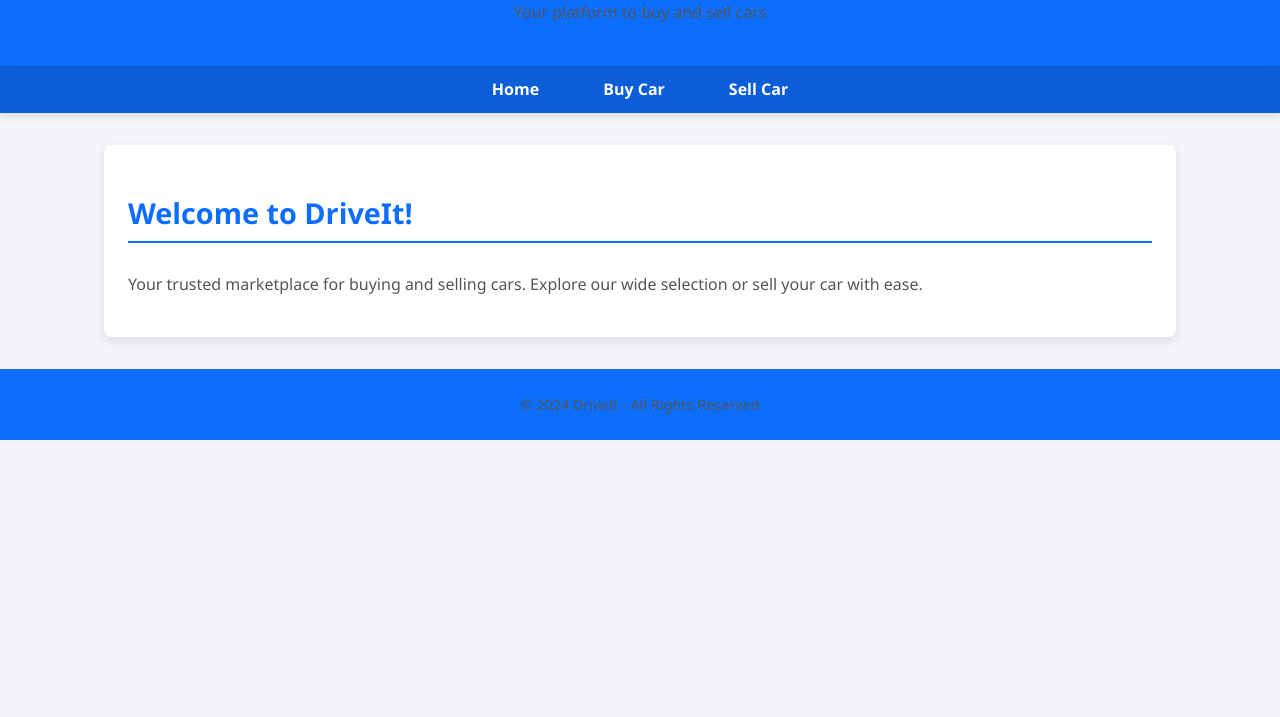
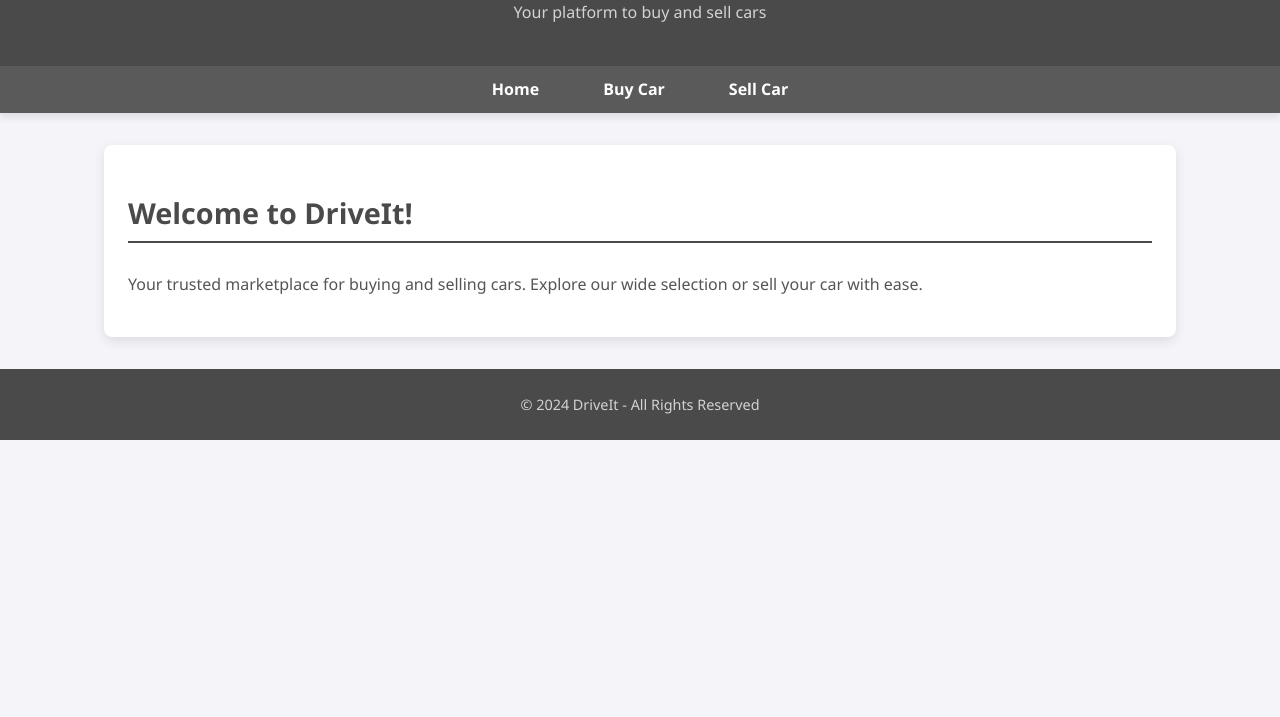
Before and after one commit to patelde510/DriveIt, a website: page app/index.html in a window 1280 px wide. Shown: the part 83-800 px from the top of the page. Drawn offline with Linux system fonts and the light colour scheme.

Commit message:
updated theme

```diff
--- a/app/styles.css
+++ b/app/styles.css
@@ -8,8 +8,8 @@ body {
 }
 
 header, footer {
-    background-color: #0d6efd;
-    color: #fff;
+    background-color: #4a4a4a; /* Dark gray background */
+    color: #ffffff; /* White text color */
     text-align: center;
     padding: 1.5em 0;
 }
@@ -20,12 +20,13 @@ header h1 {
 }
 
 header p {
+    color: #d3d3d3; /* Light gray text color */
     font-size: 1em;
 }
 
 /* Navigation Bar Styling */
 nav {
-    background-color: #0b5ed7;
+    background-color: #5a5a5a; /* Medium gray for nav bar */
     display: flex;
     justify-content: center;
     padding: 0.8em 0;
@@ -54,7 +55,7 @@ nav ul li a {
 }
 
 nav ul li a:hover {
-    background-color: #0a58ca;
+    background-color: #737373; /* Darker gray on hover */
 }
 
 .container {
@@ -68,9 +69,9 @@ nav ul li a:hover {
 }
 
 h2 {
-    color: #0d6efd;
+    color: #4a4a4a; /* Dark gray for headers */
     font-size: 1.8em;
-    border-bottom: 2px solid #0d6efd;
+    border-bottom: 2px solid #4a4a4a;
     padding-bottom: 0.3em;
     margin-bottom: 1em;
 }
@@ -83,6 +84,7 @@ p {
 
 /* Footer Styling */
 footer p {
+    color: #d3d3d3; /* Light gray for footer text */
     margin: 0;
     font-size: 0.9em;
 }
```
